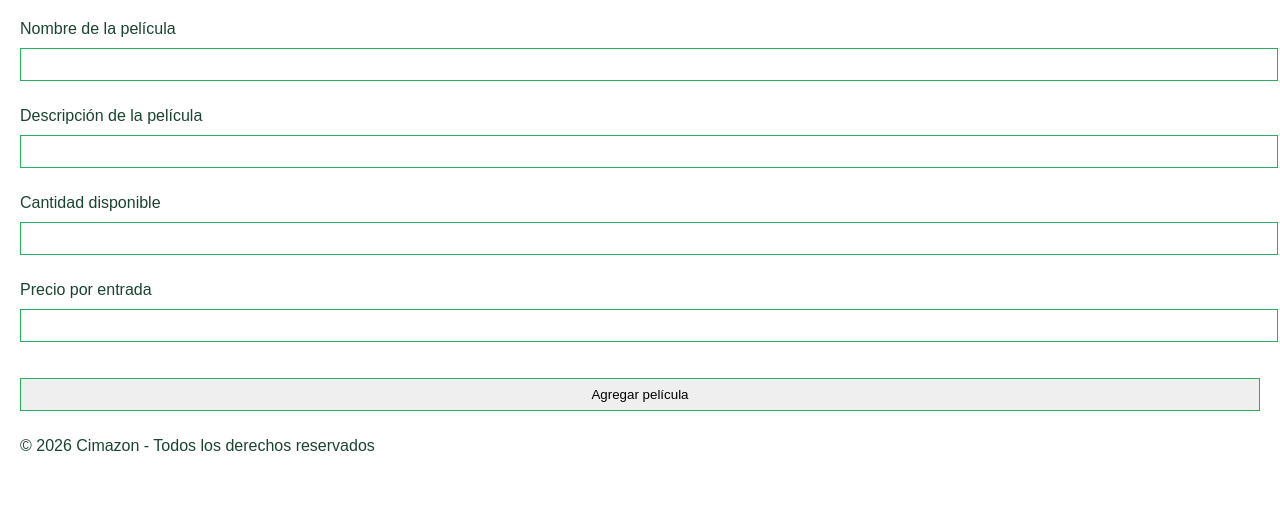
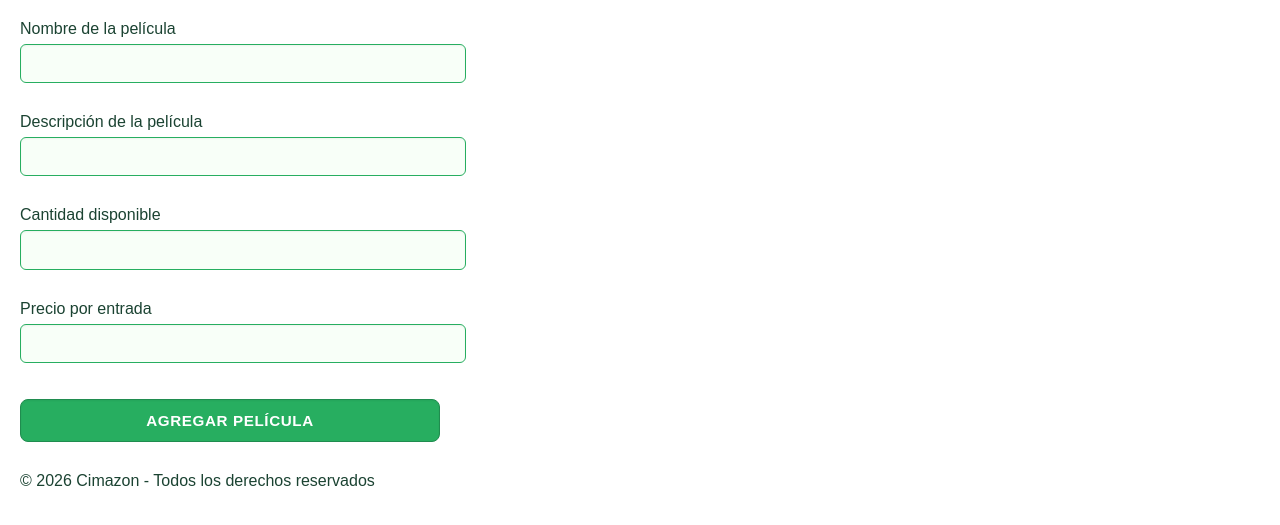
Before and after one commit to MilenaFoyainChico02/2526_desarrollo_web, a Flask app: page /cartelera/nuevo in a window 1280 px wide. Shown: the part 181-706 px from the top of the page. Run offline with Flask 3, Linux system fonts and the light colour scheme; parts of the project's set-up code (start-up, migrations or seed data) failed here and were passed over.

Commit message:
proyecto

```diff
--- a/proyecto/app.py
+++ b/proyecto/app.py
@@ -10,7 +10,7 @@ from inventario import inv_persistencia as persistencia
 app = Flask(__name__)
 app.config['SECRET_KEY'] = 'mi_llave_secreta'
 
-app.config['SQLALCHEMY_DATABASE_URI'] ='sqlite=///invent.db'
+app.config['SQLALCHEMY_DATABASE_URI'] = 'sqlite:///invent.db'
 app.config['SQLALCHEMY_TRACK_MODIFICATIONS'] = False
 db = SQLAlchemy(app)
 
@@ -32,7 +32,6 @@ def about():
 def cartelera_nuevo():
     form = carteleraForm()
     if form.validate_on_submit():
-
         nombre = form.nombre.data
         descripcion = form.descripcion.data
         cantidad = int(form.cantidad.data)
@@ -47,39 +46,52 @@ def cartelera_nuevo():
 @app.route('/funciones')
 def funciones_listar():
     inventario.cargar_desde_db()
-    Lista_productos =inventario.productos.values()
+    Lista_productos = inventario.productos.values()
     return render_template('cartelera.html', productos=Lista_productos)
 
 # ruta para editar funciones
 @app.route('/productos/editar/<int:id>', methods=['GET', 'POST'])
 def producto_editar(id):
     producto = inventario.productos.get(id)
-    form = carteleraForm()
-    if form.validate_on_submit():
-        print("¡El formulario es válido! Intentando guardar...")
-        inventario.actualizar_producto(id, form.nombre.data, form.descripcion.data,
-                                      int(form.cantidad.data), float(form.precio.data))
+    if producto is None:
+        flash('Producto no encontrado', 'danger')
         return redirect(url_for('funciones_listar'))
 
-    if request.method == 'POST':
-        print("Errores de validación:", form.errors)
+    form = carteleraForm()
+
+    if request.method == 'GET':
+        form.nombre.data = producto.nombre
+        form.descripcion.data = producto.descripcion
+        form.cantidad.data = producto.cantidad
+        form.precio.data = producto.precio
+
+    if form.validate_on_submit():
+        inventario.actualizar_producto(
+            id,
+            form.nombre.data,
+            form.descripcion.data,
+            int(form.cantidad.data),
+            float(form.precio.data)
+        )
+        flash('Película actualizada exitosamente', 'success')
+        return redirect(url_for('funciones_listar'))
+
+    if request.method == 'POST' and not form.validate():
+        flash('Errores de validación en el formulario', 'danger')
 
     return render_template('producto_editar.html', form=form, producto=producto)
 
 # ruta para eliminar funciones
 @app.route('/productos/eliminar/<int:id>', methods=['GET', 'POST'])
 def producto_eliminar(id):
-
     if inventario.eliminar_producto(id):
         flash('Película eliminada correctamente', 'warning')
     else:
         flash('No se pudo encontrar la película', 'danger')
-
     return redirect(url_for('funciones_listar'))
 
-
 # ruta para los datos persistentes
-@app.route('datos')
+@app.route('/datos', methods=['GET', 'POST'])
 def datos():
     if request.method == 'POST':
         nombre = request.form.get('nombre')
@@ -87,7 +99,6 @@ def datos():
         cantidad = request.form.get('cantidad')
         precio = request.form.get('precio')
 
-        # registrar en base de datos
         dic = {
             'nombre': nombre,
             'descripcion': descripcion,
@@ -95,13 +106,11 @@ def datos():
             'precio': precio
         }
 
-        # guardar en los tres formatos
         guardar_txt(f"{nombre}, {descripcion}, {cantidad}, {precio}")
         guardar_json(dic)
         flash('Datos guardados exitosamente', 'success')
         return redirect(url_for('datos'))
 
-    # leer en los tres formatos
     datos_txt = leer_txt()
     datos_json = leer_json()
     datos_csv = leer_csv()
--- a/proyecto/static/styles.css
+++ b/proyecto/static/styles.css
@@ -52,7 +52,50 @@ th, td {
 
 input, textarea {
     width: 100%;
-    padding: 8px;
-    margin: 10px 0;
+    max-width: 420px;
+    padding: 8px 12px;
+    margin: 6px 0 14px 0;
     border: 1px solid #27ae60;
+    border-radius: 6px;
+    background-color: #f8fff8;
+    font-size: 0.95rem;
+    line-height: 1.4;
+    box-shadow: inset 0 1px 2px rgba(0,0,0,.05);
+    transition: border-color .2s ease, box-shadow .2s ease;
 }
+
+input:focus, textarea:focus {
+    outline: none;
+    border-color: #1b4332;
+    box-shadow: 0 0 0 3px rgba(39, 174, 96, .18);
+}
+
+button, .btn-cimazon, input[type='submit'] {
+    display: inline-flex;
+    align-items: center;
+    justify-content: center;
+    padding: 10px 16px;
+    min-width: 140px;
+    border-radius: 8px;
+    border: 1px solid #208c4f;
+    background-color: #27ae60;
+    color: #fff;
+    font-size: 0.95rem;
+    font-weight: 600;
+    text-transform: uppercase;
+    letter-spacing: 0.04em;
+    cursor: pointer;
+    text-decoration: none;
+    transition: transform .12s ease, background-color .2s ease, box-shadow .2s ease;
+}
+
+button:hover, .btn-cimazon:hover, input[type='submit']:hover {
+    background-color: #1b4332;
+    box-shadow: 0 3px 10px rgba(0,0,0,.2);
+    transform: translateY(-1px);
+}
+
+button:focus, .btn-cimazon:focus, input[type='submit']:focus {
+    outline: 2px solid #8adb9c;
+    outline-offset: 2px;
+}
```
Also changed, not shown: proyecto/inventario/data/inventario.db.
